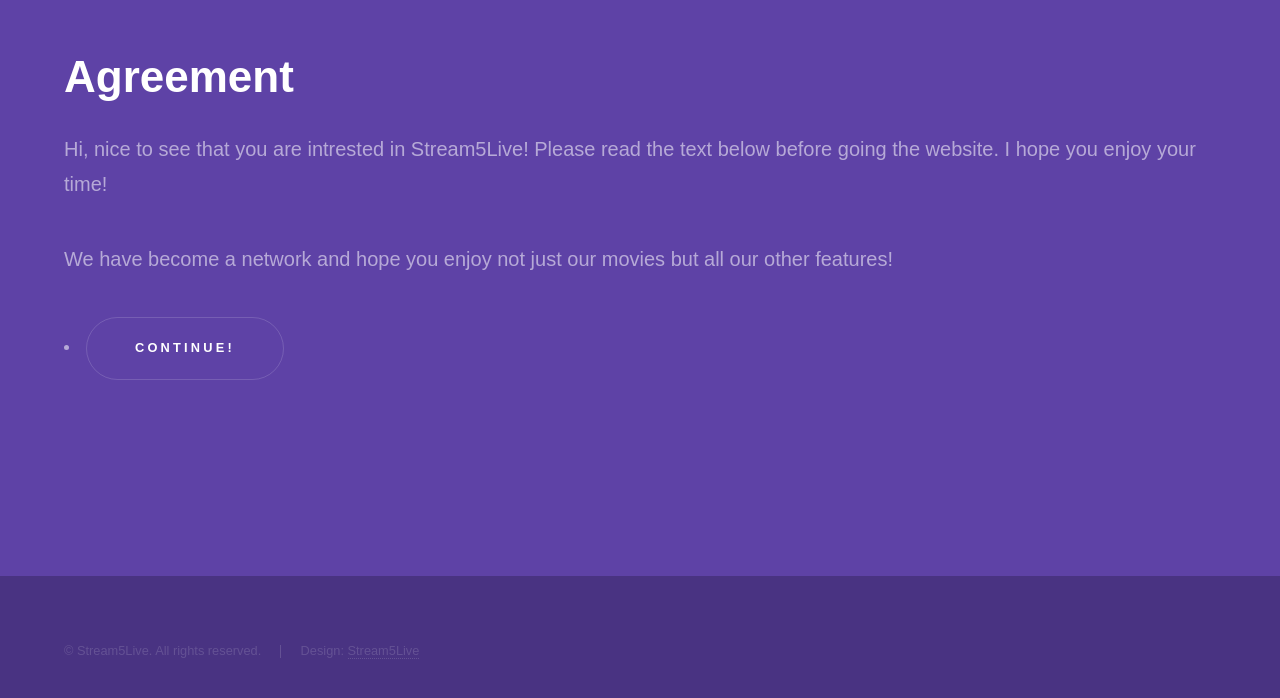
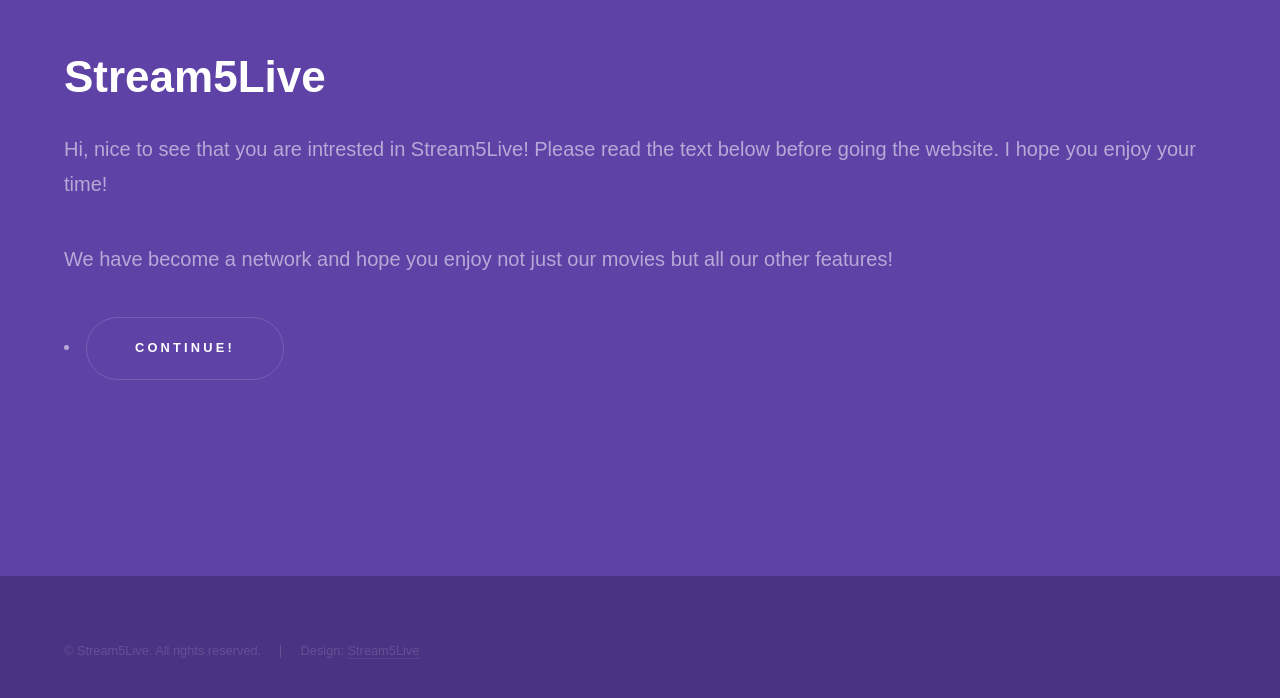
Before and after one commit to ElementalMinecraftGaming/Agreement, a plain HTML site: page index.html in a window 1280 px wide. Shown: the part 184-882 px from the top of the page. Drawn offline with nearby package versions, Linux system fonts and the light colour scheme.

Commit message:
Update index.html

```diff
--- a/index.html
+++ b/index.html
@@ -19,7 +19,7 @@
 				<!-- Intro -->
 					<section id="intro" class="wrapper style1 fullscreen fade-up">
 						<div class="inner">
-							<h1>Agreement</h1>
+							<h1>Stream5Live</h1>
 							<p> Hi, nice to see that you are intrested in Stream5Live! Please read the text below before going
 								the website. I hope you enjoy your time! </p>
 							<p>We have become a network and hope you enjoy not just our movies but all our other features!</p>
```
